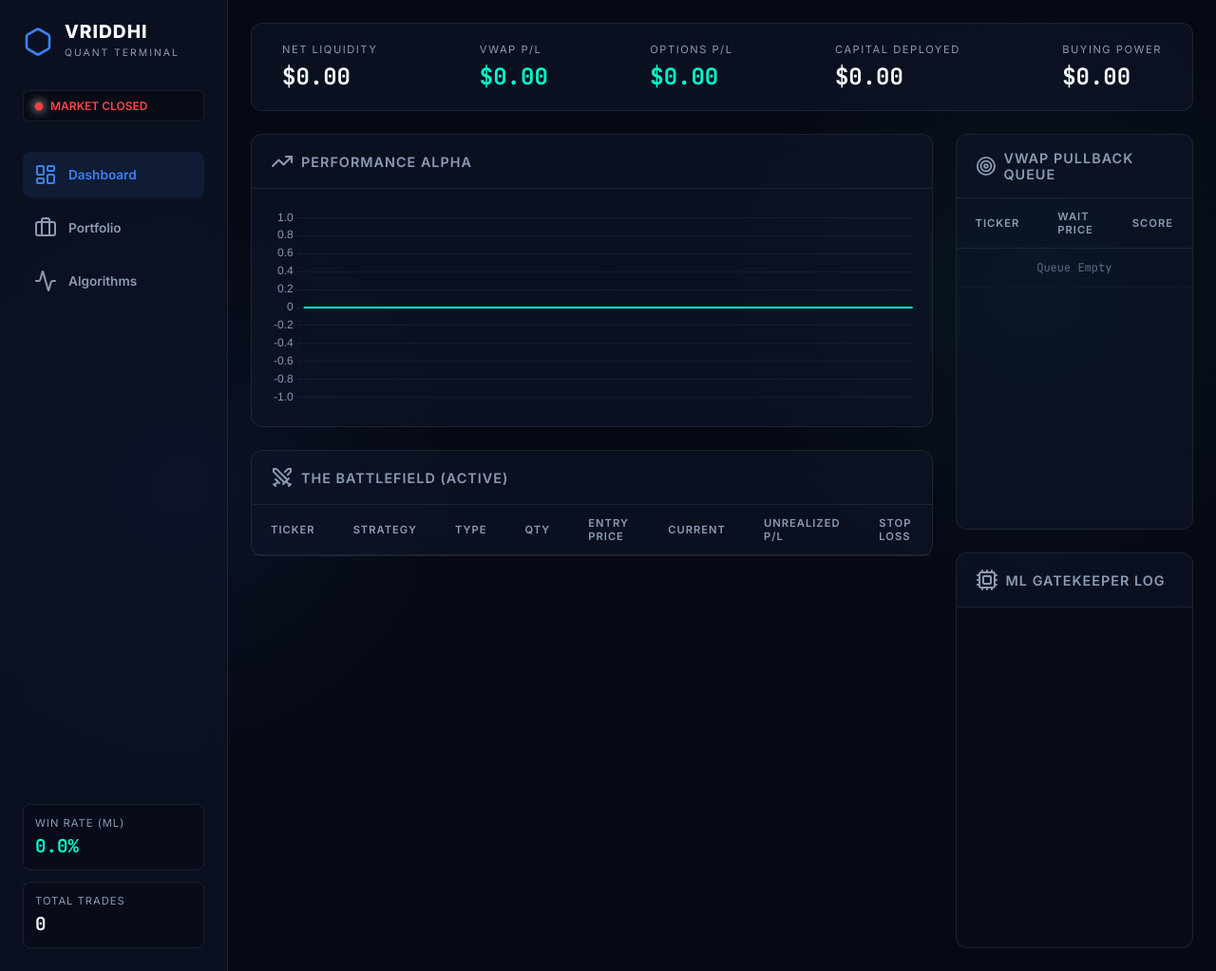
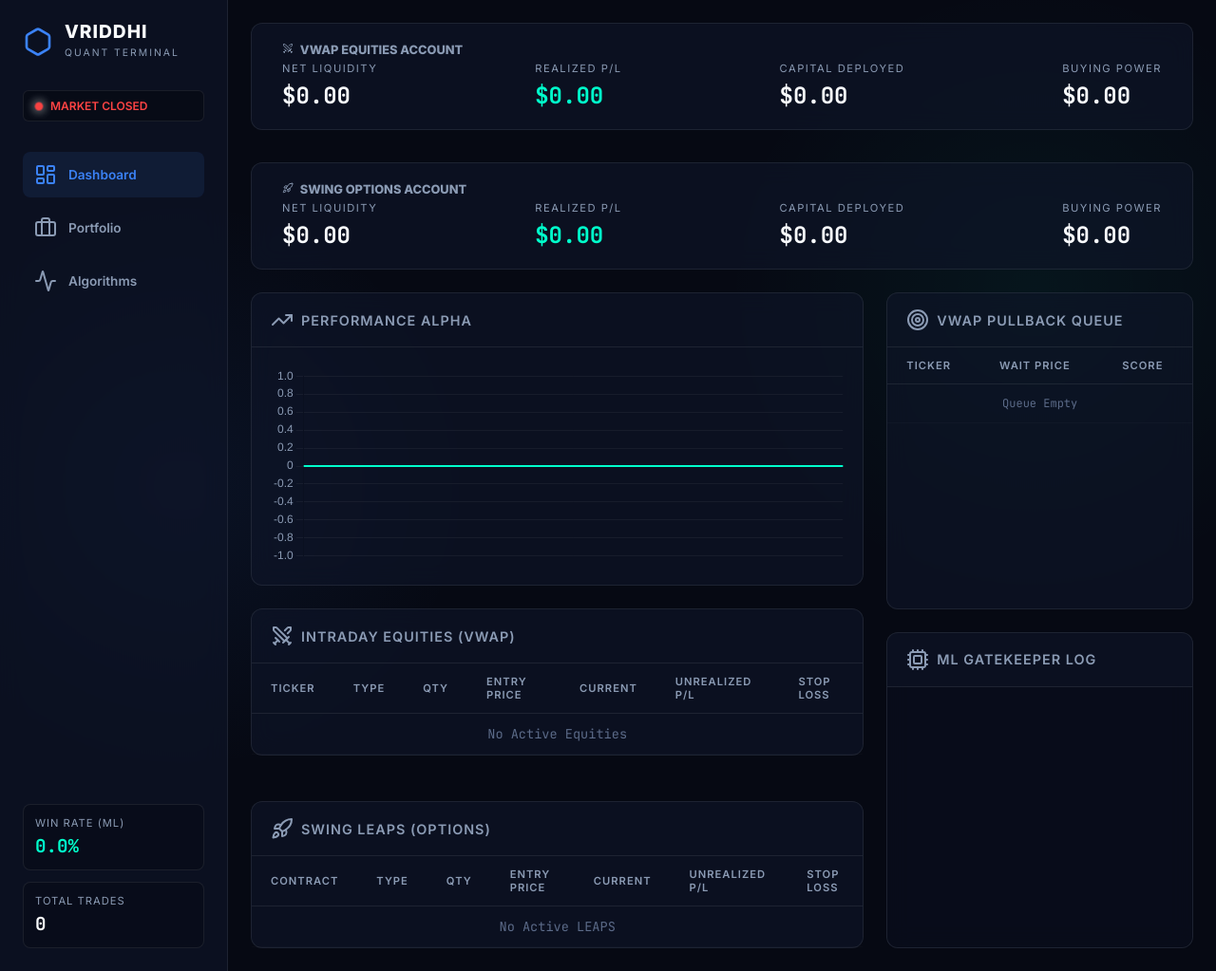
Before and after one commit to sumitagarwal2007-alt/Vriddhi, a Flask app: page / in a window 1280 px wide. Shown: the whole page at 95% size. Run offline with Flask 3, Linux system fonts and the light colour scheme; data that the repository does not hold is empty.

Commit message:
Split Account metrics UI and Backend for Dual-Alpaca setup

```diff
--- a/app.py
+++ b/app.py
@@ -7,15 +7,26 @@ from dotenv import load_dotenv
 from alpaca.trading.client import TradingClient
 
 load_dotenv()
-API_KEY = os.getenv("ALPACA_API_KEY")
-SECRET_KEY = os.getenv("ALPACA_SECRET_KEY")
 
+# Initialize Primary Alpaca Client (VWAP Equities)
+api_key = os.getenv("ALPACA_API_KEY")
+secret_key = os.getenv("ALPACA_SECRET_KEY")
 trading_client = None
-if API_KEY and SECRET_KEY and API_KEY != "YOUR_ALPACA_KEY":
+if api_key and secret_key and api_key != "YOUR_ALPACA_KEY":
     try:
-        trading_client = TradingClient(API_KEY, SECRET_KEY, paper=True)
-    except:
-        pass
+        trading_client = TradingClient(api_key, secret_key, paper=True)
+    except Exception as e:
+        print(f"Failed to initialize Alpaca primary client: {e}")
+
+# Initialize Secondary Alpaca Client (Options LEAPS)
+options_api_key = os.getenv("ALPACA_OPTIONS_API_KEY")
+options_secret_key = os.getenv("ALPACA_OPTIONS_SECRET_KEY")
+options_client = None
+if options_api_key and options_secret_key:
+    try:
+        options_client = TradingClient(options_api_key, options_secret_key, paper=True)
+    except Exception as e:
+        print(f"Failed to initialize Alpaca options client: {e}")
 
 DB_NAME = "trading_agent.db"
 
@@ -116,19 +127,34 @@ def api_stats():
 
 @app.route('/api/kosh')
 def api_kosh():
-    if not trading_client:
-        return jsonify({"status": "error", "message": "Alpaca API not configured."}), 500
     try:
-        acc = trading_client.get_account()
-        positions = trading_client.get_all_positions()
-        total_invested = sum(float(p.cost_basis) for p in positions)
-        return jsonify({
+        data = {
             "status": "success",
-            "cash": float(acc.cash),
-            "portfolio_value": float(acc.portfolio_value),
-            "buying_power": float(acc.buying_power),
-            "total_invested": total_invested
-        })
+            "vwap": {"cash": 0, "portfolio_value": 0, "buying_power": 0, "total_invested": 0},
+            "options": {"cash": 0, "portfolio_value": 0, "buying_power": 0, "total_invested": 0}
+        }
+
+        if trading_client:
+            try:
+                acc = trading_client.get_account()
+                positions = trading_client.get_all_positions()
+                data["vwap"]["cash"] = float(acc.cash)
+                data["vwap"]["portfolio_value"] = float(acc.portfolio_value)
+                data["vwap"]["buying_power"] = float(acc.buying_power)
+                data["vwap"]["total_invested"] = sum(float(p.cost_basis) for p in positions)
+            except: pass
+
+        if options_client:
+            try:
+                acc2 = options_client.get_account()
+                positions2 = options_client.get_all_positions()
+                data["options"]["cash"] = float(acc2.cash)
+                data["options"]["portfolio_value"] = float(acc2.portfolio_value)
+                data["options"]["buying_power"] = float(acc2.buying_power)
+                data["options"]["total_invested"] = sum(float(p.cost_basis) for p in positions2)
+            except: pass
+
+        return jsonify(data)
     except Exception as e:
         return jsonify({"status": "error", "message": str(e)}), 500
 
@@ -173,23 +199,27 @@ def api_positions():
         conn.close()
 
         positions_list = []
-        if trading_client:
+
+        # Helper to process positions
+        def process_alpaca_positions(client, force_strategy_tag=None):
+            if not client: return
             try:
-                positions = trading_client.get_all_positions()
+                positions = client.get_all_positions()
                 for p in positions:
                     ticker = p.symbol
                     stop_price = None
+
                     if ticker in db_positions:
                         row = db_positions[ticker]
                         direction = row.get('direction', 'LONG')
-                        strategy_tag = row.get('strategy_tag', 'VWAP_EQUITY')
+                        strategy_tag = row.get('strategy_tag', force_strategy_tag or 'VWAP_EQUITY')
                         if direction == 'LONG':
                             stop_price = float(row['highest_tracked_price']) * (1 - float(row['dynamic_stop_percent']))
                         else:
                             stop_price = float(row['highest_tracked_price']) * (1 + float(row['dynamic_stop_percent']))
                     else:
                         direction = 'LONG'
-                        strategy_tag = 'VWAP_EQUITY'
+                        strategy_tag = force_strategy_tag or 'VWAP_EQUITY'
 
                     positions_list.append({
                         "ticker": ticker,
@@ -205,6 +235,9 @@ def api_positions():
                     })
             except Exception as e:
                 print(f"Error fetching positions from Alpaca: {e}")
+
+        process_alpaca_positions(trading_client, 'VWAP_EQUITY')
+        process_alpaca_positions(options_client, 'OPTIONS_SWING')
 
         return jsonify({
             "status": "success",
--- a/templates/index.html
+++ b/templates/index.html
@@ -47,27 +47,48 @@
         <!-- Main Content -->
         <main class="main-content">
             <!-- Top Row: Kosh (Treasury) -->
-            <div class="top-bar glass-panel">
+            <!-- VWAP Account Row -->
+            <div class="top-bar glass-panel" style="margin-bottom: 10px;">
+                <div style="font-size: 0.8rem; color: #8b9bb4; font-weight: bold; margin-bottom: 5px;"><i data-lucide="swords" style="width:12px;height:12px;margin-right:4px;"></i> VWAP EQUITIES ACCOUNT</div>
                 <div class="kosh-metrics">
                     <div class="metric">
                         <span class="label">NET LIQUIDITY</span>
-                        <span class="value" id="kosh-value">$0.00</span>
+                        <span class="value" id="kosh-vwap-value">$0.00</span>
                     </div>
                     <div class="metric">
-                        <span class="label">VWAP P/L</span>
+                        <span class="label">REALIZED P/L</span>
                         <span class="value" id="pnl-vwap">$0.00</span>
                     </div>
                     <div class="metric">
-                        <span class="label">OPTIONS P/L</span>
+                        <span class="label">CAPITAL DEPLOYED</span>
+                        <span class="value" id="kosh-vwap-invested">$0.00</span>
+                    </div>
+                    <div class="metric">
+                        <span class="label">BUYING POWER</span>
+                        <span class="value" id="kosh-vwap-bp">$0.00</span>
+                    </div>
+                </div>
+            </div>
+
+            <!-- Options Account Row -->
+            <div class="top-bar glass-panel">
+                <div style="font-size: 0.8rem; color: #8b9bb4; font-weight: bold; margin-bottom: 5px;"><i data-lucide="rocket" style="width:12px;height:12px;margin-right:4px;"></i> SWING OPTIONS ACCOUNT</div>
+                <div class="kosh-metrics">
+                    <div class="metric">
+                        <span class="label">NET LIQUIDITY</span>
+                        <span class="value" id="kosh-opt-value">$0.00</span>
+                    </div>
+                    <div class="metric">
+                        <span class="label">REALIZED P/L</span>
                         <span class="value" id="pnl-options">$0.00</span>
                     </div>
                     <div class="metric">
                         <span class="label">CAPITAL DEPLOYED</span>
-                        <span class="value" id="kosh-invested">$0.00</span>
+                        <span class="value" id="kosh-opt-invested">$0.00</span>
                     </div>
                     <div class="metric">
                         <span class="label">BUYING POWER</span>
-                        <span class="value" id="kosh-bp">$0.00</span>
+                        <span class="value" id="kosh-opt-bp">$0.00</span>
                     </div>
                 </div>
             </div>
@@ -86,14 +107,13 @@
 
                     <section class="glass-panel">
                         <div class="panel-header">
-                            <h2><i data-lucide="swords"></i> The Battlefield (Active)</h2>
+                            <h2><i data-lucide="swords"></i> Intraday Equities (VWAP)</h2>
                         </div>
                         <div class="table-container">
                             <table class="data-table">
                                 <thead>
                                     <tr>
                                         <th>Ticker</th>
-                                        <th>Strategy</th>
                                         <th>Type</th>
                                         <th>Qty</th>
                                         <th>Entry Price</th>
@@ -102,7 +122,31 @@
                                         <th>Stop Loss</th>
                                     </tr>
                                 </thead>
-                                <tbody id="positions-body">
+                                <tbody id="positions-vwap">
+                                    <!-- Populated via JS -->
+                                </tbody>
+                            </table>
+                        </div>
+                    </section>
+
+                    <section class="glass-panel" style="margin-top: 1.5rem;">
+                        <div class="panel-header">
+                            <h2><i data-lucide="rocket"></i> Swing LEAPS (Options)</h2>
+                        </div>
+                        <div class="table-container">
+                            <table class="data-table">
+                                <thead>
+                                    <tr>
+                                        <th>Contract</th>
+                                        <th>Type</th>
+                                        <th>Qty</th>
+                                        <th>Entry Price</th>
+                                        <th>Current</th>
+                                        <th>Unrealized P/L</th>
+                                        <th>Stop Loss</th>
+                                    </tr>
+                                </thead>
+                                <tbody id="positions-options">
                                     <!-- Populated via JS -->
                                 </tbody>
                             </table>
@@ -222,24 +266,32 @@
                 }
 
                 if(kosh.status === 'success') {
-                    document.getElementById('kosh-value').innerText = formatCurrency(kosh.portfolio_value);
-                    document.getElementById('kosh-invested').innerText = formatCurrency(kosh.total_invested);
-                    document.getElementById('kosh-bp').innerText = formatCurrency(kosh.buying_power);
+                    // VWAP Account
+                    document.getElementById('kosh-vwap-value').innerText = formatCurrency(kosh.vwap.portfolio_value);
+                    document.getElementById('kosh-vwap-invested').innerText = formatCurrency(kosh.vwap.total_invested);
+                    document.getElementById('kosh-vwap-bp').innerText = formatCurrency(kosh.vwap.buying_power);
+
+                    // Options Account
+                    document.getElementById('kosh-opt-value').innerText = formatCurrency(kosh.options.portfolio_value);
+                    document.getElementById('kosh-opt-invested').innerText = formatCurrency(kosh.options.total_invested);
+                    document.getElementById('kosh-opt-bp').innerText = formatCurrency(kosh.options.buying_power);
                 }
 
                 // Update Active Positions
                 if(pos.status === 'success') {
-                    const activeBody = document.getElementById('positions-body');
-                    activeBody.innerHTML = '';
+                    const vwapBody = document.getElementById('positions-vwap');
+                    const optionsBody = document.getElementById('positions-options');
+                    vwapBody.innerHTML = '';
+                    optionsBody.innerHTML = '';
+
                     pos.active.forEach(p => {
                         const isProfit = p.unrealized_pl >= 0;
                         const colorClass = isProfit ? 'text-green' : 'text-red';
                         const dirClass = p.direction === 'LONG' ? 'badge-long' : 'badge-short';
 
-                        activeBody.innerHTML += `
+                        const rowHtml = `
                             <tr>
                                 <td class="fw-bold">${p.ticker}</td>
-                                <td><span class="badge" style="background:#2a3143; border: 1px solid #4a5568">${p.strategy_tag || 'VWAP_EQUITY'}</span></td>
                                 <td><span class="badge ${dirClass}">${p.direction}</span></td>
                                 <td>${p.qty.toFixed(4)}</td>
                                 <td>${formatCurrency(p.avg_entry_price)}</td>
@@ -248,7 +300,20 @@
                                 <td>${p.stop_price ? formatCurrency(p.stop_price) : '-'}</td>
                             </tr>
                         `;
+
+                        if (p.strategy_tag === 'OPTIONS_SWING') {
+                            optionsBody.innerHTML += rowHtml;
+                        } else {
+                            vwapBody.innerHTML += rowHtml;
+                        }
                     });
+
+                    if (optionsBody.innerHTML === '') {
+                        optionsBody.innerHTML = `<tr><td colspan="7" style="text-align:center; color:#5c6b89;">No Active LEAPS</td></tr>`;
+                    }
+                    if (vwapBody.innerHTML === '') {
+                        vwapBody.innerHTML = `<tr><td colspan="7" style="text-align:center; color:#5c6b89;">No Active Equities</td></tr>`;
+                    }
 
                     // Update Waitlist
                     const waitlistBody = document.getElementById('waitlist-body');
```
Also changed, not shown: 2 other files.
